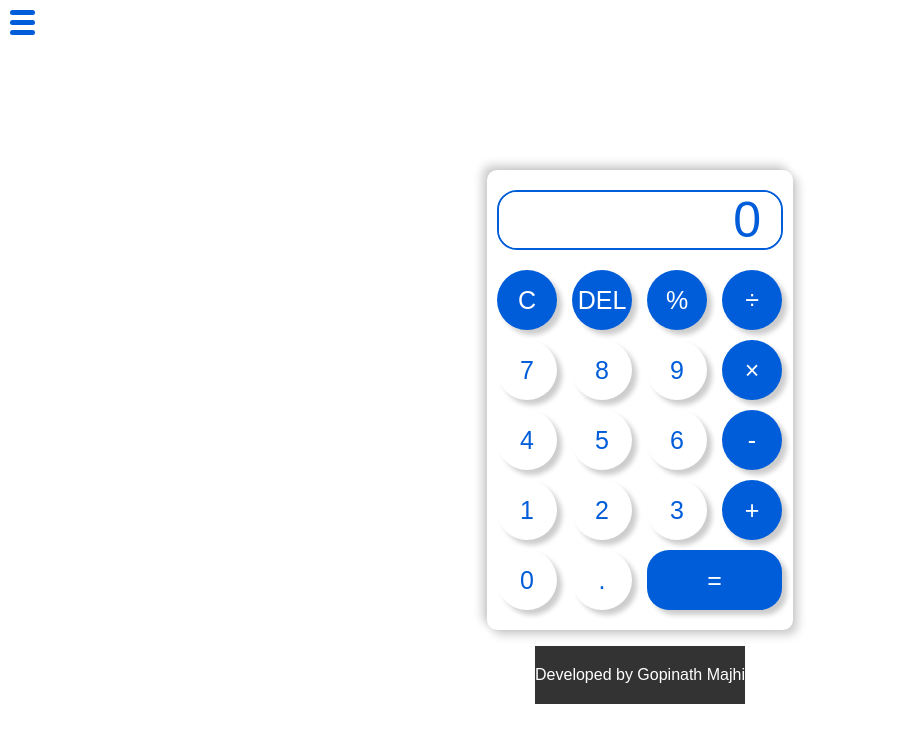
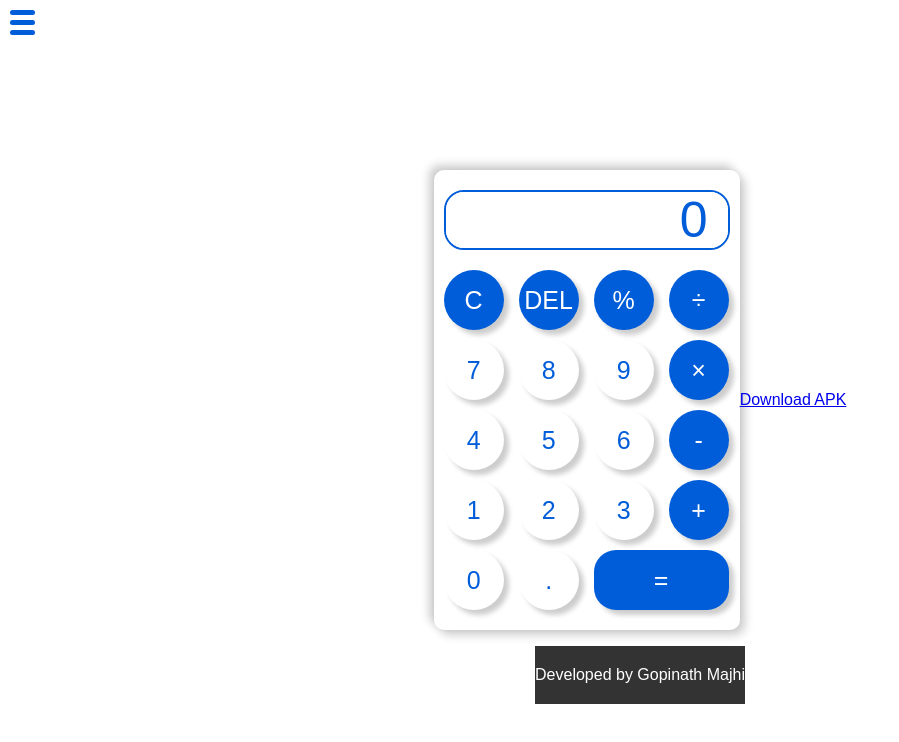
Before and after one commit to Gopinath-08/Calculator.github.io, a plain HTML site: page index.html in a window 1280 px wide. Shown: the whole page, without its empty margins (0-899 px from the left). Drawn offline with Linux system fonts and the light colour scheme.

Commit message:
Update index.html
Signed-off-by: Gopinath-08 <105555567+Gopinath-08@users.noreply.github.com>

```diff
--- a/index.html
+++ b/index.html
@@ -61,6 +61,7 @@
 
   </div>
 </footer>
+<a href="/base.apk" download class="download-btn">Download APK</a>
 
 
   <script src="script.js"></script>
```
